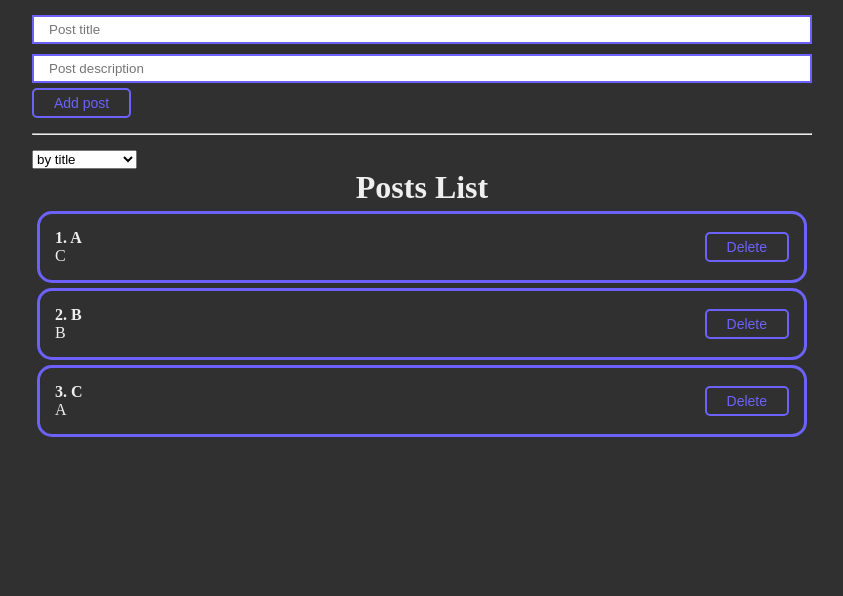
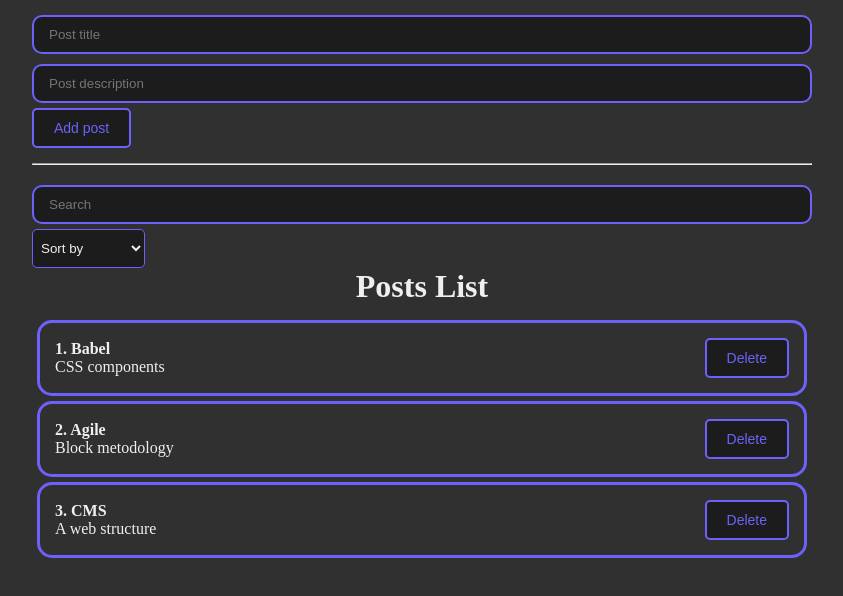
Before and after one commit to nikeedw/react-fetch, a React (Create React App) app: page / in a window 1280 px wide. Shown: the top 596 px of the page, without its empty margins (218-1061 px from the left). Built offline with nearby package versions, Linux system fonts and the light colour scheme.

Commit message:
Adding Post Filter and decomposition of App.js

```diff
--- a/src/App.js
+++ b/src/App.js
@@ -1,16 +1,27 @@
-import React, { useRef, useState } from "react";
+import React, { useRef, useState, useMemo } from "react";
 import './styles/App.css';
 import PostList from "./components/PostList";
 import PostForm from "./components/PostForm";
-import Select from "./components/UI/select/Select";
+import PostFilter from "./components/PostFilter";
 
 function App() {
 	const [posts, setPosts] = useState([
-		{id: 1, title: 'A', body: 'C'},
-		{id: 2, title: 'B', body: 'B'},
-		{id: 3, title: 'C', body: 'A'},
+		{id: 1, title: 'Babel', body: 'CSS components'},
+		{id: 2, title: 'Agile', body: 'Block metodology'},
+		{id: 3, title: 'CMS', body: 'A web structure'},
 	]);
-	const [selectedSort, setSelectedSort] = useState('');
+	const [filter, setFilter] = useState({sort: '', query: ''});
+
+	const sortedPosts = useMemo(() => {
+		if(filter.sort) {
+			return [...posts].sort((a, b) => a[filter.sort].localeCompare(b[filter.sort]));
+		}
+		return posts;
+	}, [filter.sort, posts]); //use Memory
+
+	const sortedAndSearchedPosts = useMemo(() => {
+		return sortedPosts.filter(post => post.title.toLowerCase().includes(filter.query));
+	}, [filter.query, sortedPosts])
 
 	function createPost(newPost) {
 		setPosts( [...posts, newPost] );
@@ -21,39 +32,16 @@ function App() {
 		setPosts(newList);
 	}
 
-	function sortPosts(sort) {
-		setSelectedSort(sort);
-		setPosts([...posts].sort((a, b) => a[sort].localeCompare(b[sort])));
-	}
-
 	return (
 		<div className="App">
 			<PostForm create={createPost} />
 			<hr style={{margin: '15px 0'}} />
-			<div>
-				<Select
-					value={selectedSort}
-					onChange={sortPosts}
-					defaulValue="Sort by:"
-					options={[
-						{value: "title", name: "by title"},
-						{value: "body", name: "by description"}
-					]}
-				/>
-			</div>
-			{/* Условная отрисовка */}
-			{posts.length !== 0
-				?
- 				<PostList
-					remove={removePost}
-					posts={posts}
-					title="Posts List"
-				/>
-				:
-				<h1 style={{textAlign: 'center'}}>
-					Posts not found!
-				</h1>
-			}
+			<PostFilter filter={filter} setFilter={setFilter}/>
+			<PostList
+				remove={removePost}
+				posts={sortedAndSearchedPosts}
+				title="Posts List"
+			/>
 		</div>
 	);
 }
--- /dev/null
+++ b/src/components/PostFilter.jsx
@@ -0,0 +1,28 @@
+import React from 'react';
+import Input from './UI/input/Input';
+import Select from './UI/select/Select';
+
+const PostFilter = ({ filter, setFilter }) => {
+
+
+	return (
+		<div>
+			<Input
+				placeholder="Search"
+				value={filter.query}
+				onChange={e => setFilter({...filter, query: e.target.value})}
+			/>
+			<Select
+				value={filter.sort}
+				onChange={selectedSort => setFilter({...filter, sort: selectedSort})}
+				defaultValue="Sort by"
+				options={[
+					{ value: "title", name: "by title" },
+					{ value: "body", name: "by description" }
+				]}
+			/>
+		</div>
+	)
+}
+
+export default PostFilter;
--- a/src/components/PostList.jsx
+++ b/src/components/PostList.jsx
@@ -2,9 +2,15 @@ import React from 'react';
 import PostItem from "./PostItem";
 
 const PostList = ({ posts, title, remove }) => {
+	if(!posts.length) {
+		return (
+			<h1 style={{textAlign: "center"}}>Posts not found!</h1>
+		)
+	}
+
 	return (
 		<div>
-			<h1 style={{textAlign: "center"}}>{title}</h1>
+			<h1 style={{textAlign: "center", marginBottom: "15px"}}>{title}</h1>
 			{posts.map((post, index) =>
 				<PostItem remove={remove} number={index + 1} post={post} key={post.id}/>
 			)}
--- a/src/components/UI/button/Button.module.css
+++ b/src/components/UI/button/Button.module.css
@@ -1,9 +1,18 @@
 .customBtn {
-	padding: 5px 20px;
+	padding: 10px 20px;
 	color: #6c62fb;
 	font-size: 14px;
-	background-color: transparent;
+	background-color: rgba(0, 0, 0, .4);
+	backdrop-filter: blur(20px);
 	border: 2px solid #6c62fb;
 	border-radius: 5px;
 	cursor: pointer;
+	transition: all .2s ease;
 }
+.customBtn:hover {
+	opacity: 0.8;
+}
+.customBtn:active {
+	border-color: #efefef;
+	opacity: 0.7;
+}
--- a/src/components/UI/input/Input.module.css
+++ b/src/components/UI/input/Input.module.css
@@ -1,6 +1,10 @@
 .customInput {
 	width: 100%;
-	padding: 5px 15px;
+	padding: 10px 15px;
 	margin: 5px 0;
 	border: 2px solid #6c62fb;
+	background-color: rgba(0, 0, 0, .4);
+	backdrop-filter: blur(20px);
+	border-radius: 10px;
+	color: #efefef;
 }
--- a/src/components/UI/select/Select.jsx
+++ b/src/components/UI/select/Select.jsx
@@ -1,13 +1,14 @@
 import React from 'react';
 import classes from './Select.module.css';
 
-const Select = ({ options, defaulValue, value, onChange }) => {
+const Select = ({ options, defaultValue, value, onChange }) => {
 	return (
 		<select
+			className={classes.customSel}
 			value={value}
 			onChange={(event) => onChange(event.target.value)}
 		>
-			<option disabled={true}>{defaulValue}</option>
+			<option disabled={true} value="">{defaultValue}</option>
 			{options.map(option =>
 				<option key={option.value} value={option.value}>
 					{option.name}
--- a/src/components/UI/select/Select.module.css
+++ b/src/components/UI/select/Select.module.css
@@ -0,0 +1,12 @@
+.customSel {
+	background-color: rgba(0, 0, 0, .4);
+	backdrop-filter: blur(20px);
+	color: #efefef;
+	padding: 10px 4px;
+	box-sizing: border-box;
+	border: 1px solid  #6c62fb;
+	border-radius: 5px;
+}
+.customSel:hover {
+	border-color: #efefef;
+}
```
